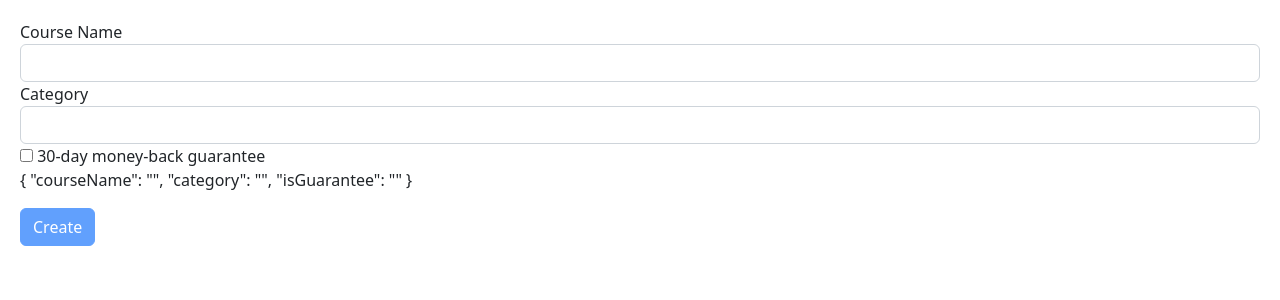
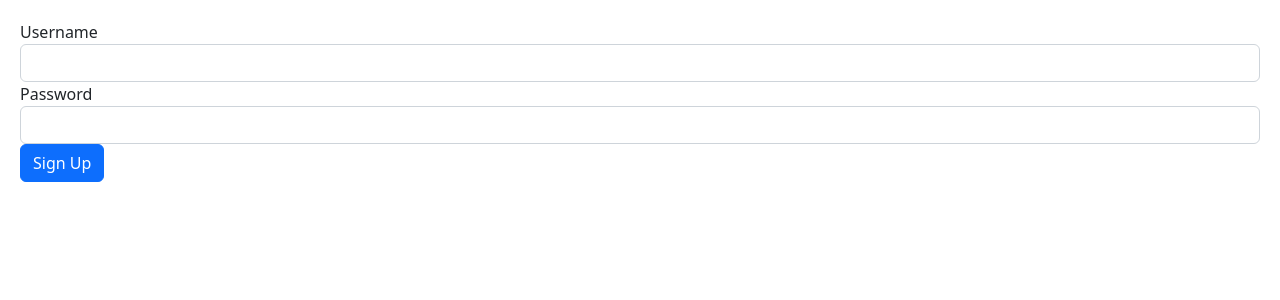
Before and after one commit to HeshanKarunaratne/AngularExamples, an Angular app: page / in a window 1280 px wide. Shown: the top 300 px of the page. Built offline with nearby package versions, Linux system fonts and the light colour scheme.

Commit message:
Reactive Forms Validations

```diff
--- a/src/app/app.component.html
+++ b/src/app/app.component.html
@@ -54,4 +54,5 @@
 </zippy> -->
 
 <!-- <app-contact-form></app-contact-form> -->
-<app-course-form></app-course-form>
+<!-- <app-course-form></app-course-form> -->
+<signup-form></signup-form>
--- /dev/null
+++ b/src/app/signup-form/signup-form.component.html
@@ -0,0 +1,15 @@
+<form [formGroup]="form">
+    <div class="form-group">
+        <label for="username">Username</label>
+        <input formControlName="username" id="username" type="text" class="form-control">
+        <div *ngIf="username?.touched && username?.invalid" class="alert alert-danger">Username
+            is required</div>
+    </div>
+    <div class="form-group">
+        <label for="password">Password</label>
+        <input formControlName="password" id="password" type="text" class="form-control">
+        <div *ngIf="password?.touched && password?.invalid" class="alert alert-danger">Password
+            is required</div>
+    </div>
+    <button class="btn btn-primary" type="submit">Sign Up</button>
+</form>
--- /dev/null
+++ b/src/app/signup-form/signup-form.component.ts
@@ -0,0 +1,22 @@
+import { Component } from '@angular/core';
+import { FormGroup, FormControl, Validators } from '@angular/forms';
+
+@Component({
+  selector: 'signup-form',
+  templateUrl: './signup-form.component.html',
+  styleUrls: ['./signup-form.component.css']
+})
+export class SignupFormComponent {
+  form = new FormGroup({
+    username: new FormControl('', Validators.required),
+    password: new FormControl('', Validators.required)
+  });
+
+  get username() {
+    return this.form.get('username');
+  }
+
+  get password() {
+    return this.form.get('password');
+  }
+}
```
Also changed, not shown: src/app/app.module.ts (+6 -3 lines), src/app/signup-form/signup-form.component.css (added), 2 other files (tests, documents, lock files or other folders).
